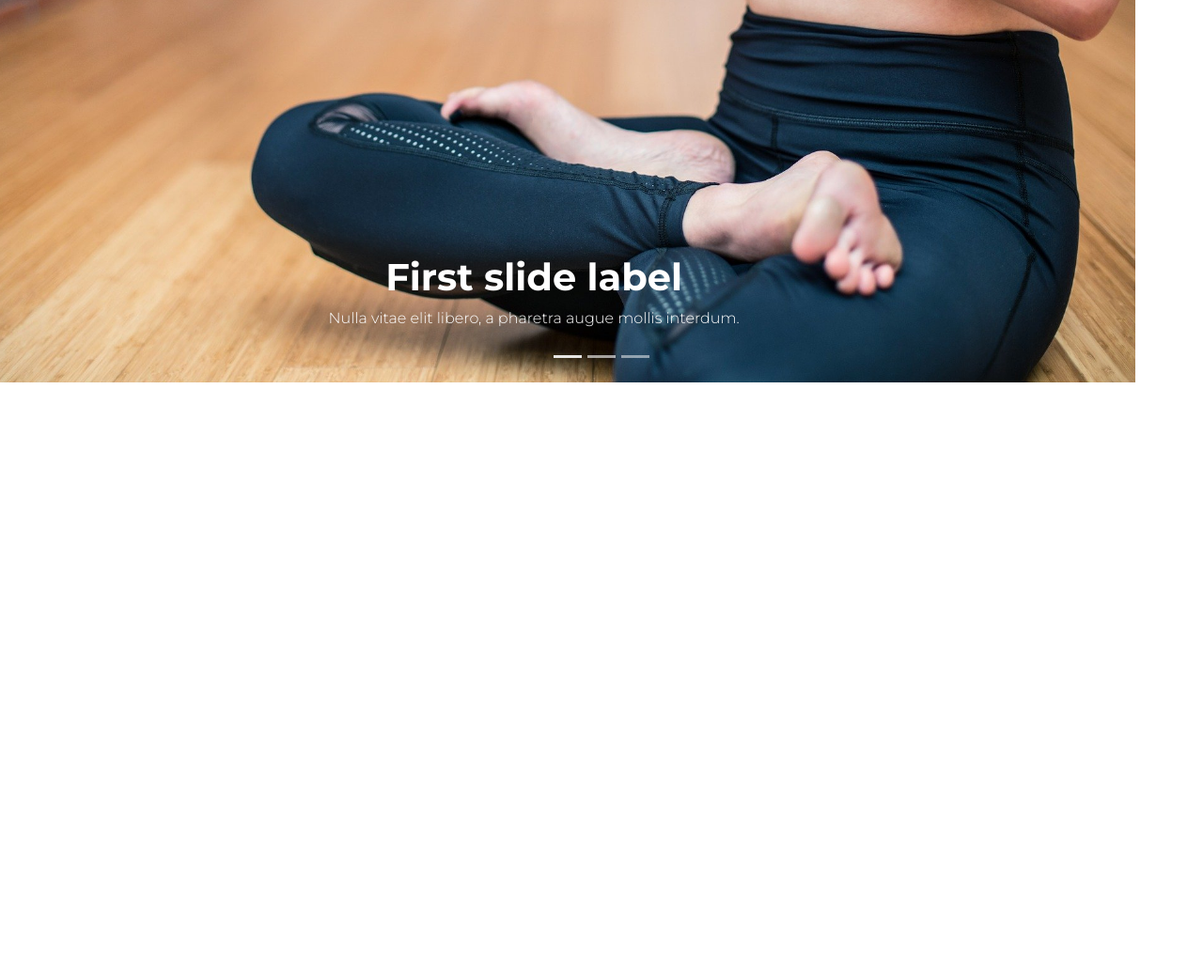
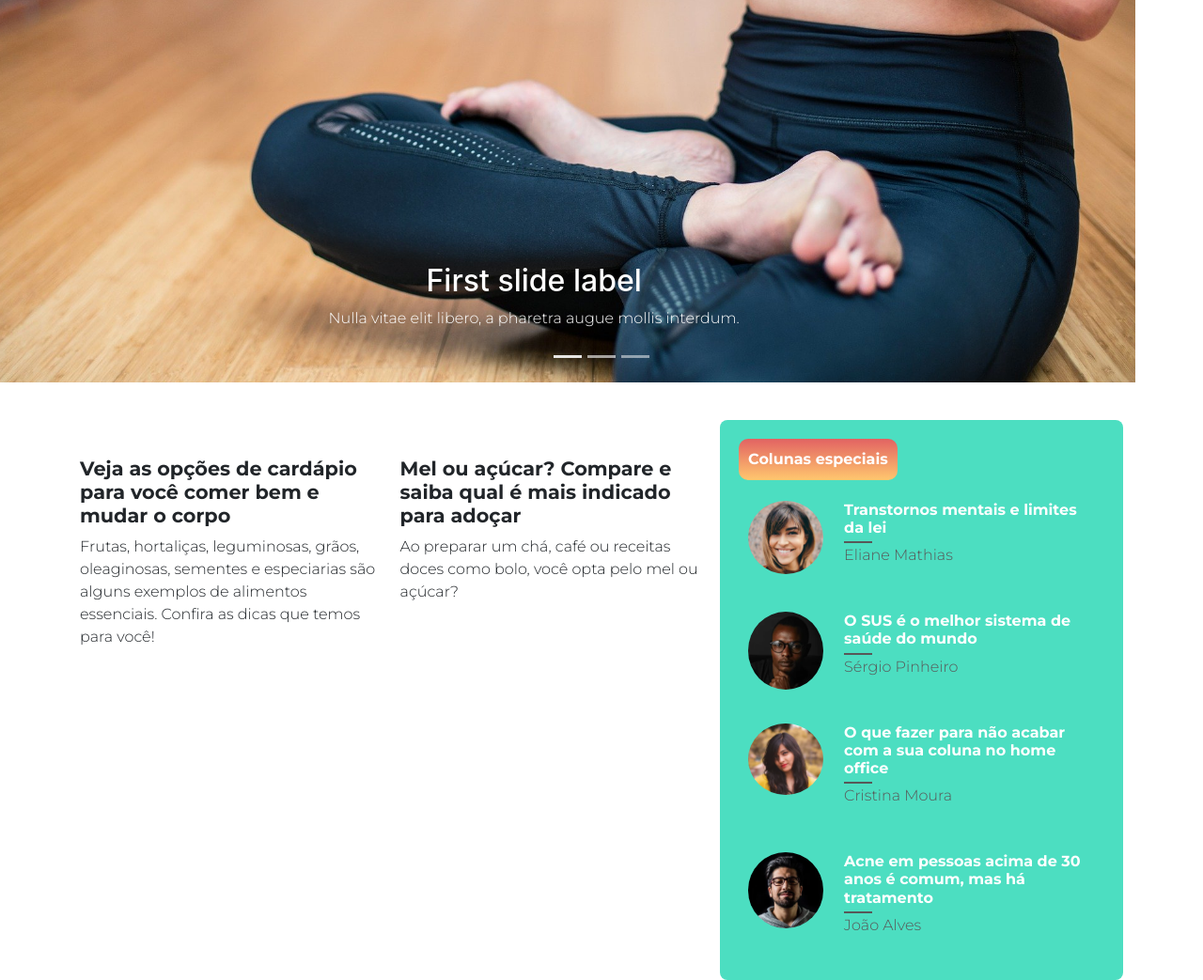
Before and after one commit to deborampa/fitflow, a plain HTML site: page index.html in a window 1280 px wide. Shown: the part 521-1564 px from the top of the page at 94% size. Before the commit the page ends 928 px from the top, so only its background shows below. Drawn offline with nearby package versions, Linux system fonts and the light colour scheme.

Commit message:
box verde implementado

```diff
--- a/css/main.scss
+++ b/css/main.scss
@@ -1,11 +1,9 @@
 @import "./scss/nav";
 @import "./scss/cores";
 @import "./scss/carrossel";
+@import "./scss/container-posts";
+@import "./scss/box-verde";
 
-.container {
-  margin: 0 auto;
-  width: 70vw;
-}
 
 h1 {
   font-family: Montserrat, Arial, Helvetica, sans-serif;
@@ -13,18 +11,6 @@ h1 {
   font-weight: 700;
 }
 
-h2 {
-  font-family: Montserrat, Arial, Helvetica, sans-serif;
-  font-size: 2.5rem;
-  font-weight: 700;
-}
-
-h3 {
-  font-family: Montserrat, Arial, Helvetica, sans-serif;
-  font-size: 3rem;
-  font-weight: 300;
-}
-
 p {
   font-family: Montserrat, Arial, Helvetica, sans-serif;
   font-size: 1rem;
--- /dev/null
+++ b/css/scss/_box-verde.scss
@@ -0,0 +1,74 @@
+
+.box-verde-container {
+  display: flex;
+  flex-direction: column;
+  background-color: $green;
+  padding: 20px;
+  width: 40%;
+  border-radius: 8px;
+  height: max-content;
+}
+
+.titulo-box {
+  background-color: $white;
+  background-image: $gradient1;
+  padding: 10px;
+  width: max-content;
+  height: max-content;
+  border-radius: 10px;
+
+  p {
+  font-family: Montserrat, Arial, Helvetica, sans-serif;
+  font-size: 1rem;
+  font-weight: 700;
+  color: $white;
+  margin: 0;
+  }
+}
+
+.mini-box-flex {
+  display: flex;
+  flex-direction: row;
+  padding: 10px;
+  width: 100%;
+  margin-top: 12px;
+  height: max-content;
+  align-items: flex-start;
+  box-sizing: border-box;
+}
+.foto-autor {
+  margin-right: 22px;
+  img {
+    width: 80px;
+    height: auto;
+    border-radius: 50%;
+  }
+}
+
+
+.tema-e-autoria {
+  h3 {
+    font-family: Montserrat, Arial, Helvetica, sans-serif;
+    font-size: 1rem;
+    font-weight: 700;
+    color: $white;
+  }
+
+  p {
+    font-family: Montserrat, Arial, Helvetica, sans-serif;
+    font-size: 1rem;
+    font-weight: 300;
+    color: $grey;
+    position: relative;
+  }
+
+  p:before {
+    border-top: 2px solid #585858;
+    width: 30px;
+    height: 1px;
+    position: absolute;
+    top: -3px;
+    line-height: 1.3rem;
+    content: '';
+  }
+}
--- /dev/null
+++ b/css/scss/_container-posts.scss
@@ -0,0 +1,27 @@
+.container-posts {
+  display: flex;
+  flex-direction: row;
+  justify-content: flex-end;
+  align-items: flex-start;
+  width: 90vw;
+  height: max-content;
+  margin-top: 40px;
+}
+
+.post {
+  width: 30%;
+  margin-right: 20px;
+  margin-top: 40px;
+
+  h3 {
+  font-family: Montserrat, Arial, Helvetica, sans-serif;
+  font-size: 1.3rem;
+  font-weight: 700;
+  }
+
+  p {
+  font-family: Montserrat, Arial, Helvetica, sans-serif;
+  font-size: 1rem;
+  font-weight: 300;
+  }
+}
--- a/css/scss/_cores.scss
+++ b/css/scss/_cores.scss
@@ -4,7 +4,7 @@ $white: #fff;
 $blue: #3B72DA;
 $light-blue: #6BE3F8;
 $green: #4CDEC1;
-$gradient1: linear-gradient(135deg, #FFA20E 0%,#DB3B3B 100%);
+$gradient1: linear-gradient(0deg, rgba(255, 162, 14, .6) 0%,rgba(219, 59, 59, 0.8) 100%);
 $gradient2: linear-gradient(135deg, #832BF6 0%,#FF4665 100%);
 $gradient3: linear-gradient(135deg, #2DCEF8 0%,#3B40FE 100%);
 $gradient4: linear-gradient(135deg, #009DC5 0%,#21E590 100%);
--- a/index.html
+++ b/index.html
@@ -78,6 +78,73 @@
 
 
 
+
+
+  <div class="container container-posts">
+
+    <div class="post">
+      <h3>Veja as opções de cardápio para você comer bem e mudar o corpo</h3>
+      <p>Frutas, hortaliças, leguminosas, grãos, oleaginosas, sementes e especiarias são alguns exemplos de alimentos
+        essenciais. Confira as dicas que temos para você!</p>
+    </div>
+
+    <div class="post">
+      <h3>Mel ou açúcar? Compare e saiba qual é mais indicado para adoçar</h3>
+      <p>Ao preparar um chá, café ou receitas doces como bolo, você opta pelo mel ou açúcar?</p>
+    </div>
+
+    <!-- box verde -->
+    <div class="box-verde-container">
+
+      <div class="titulo-box">
+        <p>Colunas especiais</p>
+      </div>
+
+      <div class="mini-box-flex">
+        <div class="foto-autor">
+          <img src="img/pessoa1.png" />
+        </div>
+        <div class="tema-e-autoria">
+          <h3>Transtornos mentais e limites da lei</h3>
+          <p>Eliane Mathias</p>
+        </div>
+      </div>
+
+      <div class="mini-box-flex">
+        <div class="foto-autor">
+          <img src="img/pessoa2.png" />
+        </div>
+        <div class="tema-e-autoria">
+          <h3>O SUS é o melhor sistema de saúde do mundo</h3>
+          <p>Sérgio Pinheiro</p>
+        </div>
+      </div>
+
+
+      <div class="mini-box-flex">
+        <div class="foto-autor">
+          <img src="img/pessoa3.png" />
+        </div>
+        <div class="tema-e-autoria">
+          <h3>O que fazer para não acabar com a sua coluna no home office</h3>
+          <p>Cristina Moura</p>
+        </div>
+      </div>
+
+      <div class="mini-box-flex">
+        <div class="foto-autor">
+          <img src="img/pessoa4.png" />
+        </div>
+        <div class="tema-e-autoria">
+          <h3>Acne em pessoas acima de 30 anos é comum, mas há tratamento</h3>
+          <p>João Alves</p>
+        </div>
+      </div>
+
+    </div>
+    <!-- box verde fim -->
+  </div>
+
   <script src="https://code.jquery.com/jquery-3.4.1.slim.min.js"
     integrity="sha384-J6qa4849blE2+poT4WnyKhv5vZF5SrPo0iEjwBvKU7imGFAV0wwj1yYfoRSJoZ+n"
     crossorigin="anonymous"></script>
```
Also changed, not shown: css/glider.min.css (deleted), css/main.css, img/pessoa1.png (added), img/pessoa2.png (added), img/pessoa3.png (added), img/pessoa4.png (added), js/glider.min.js (deleted), 3 other files.
